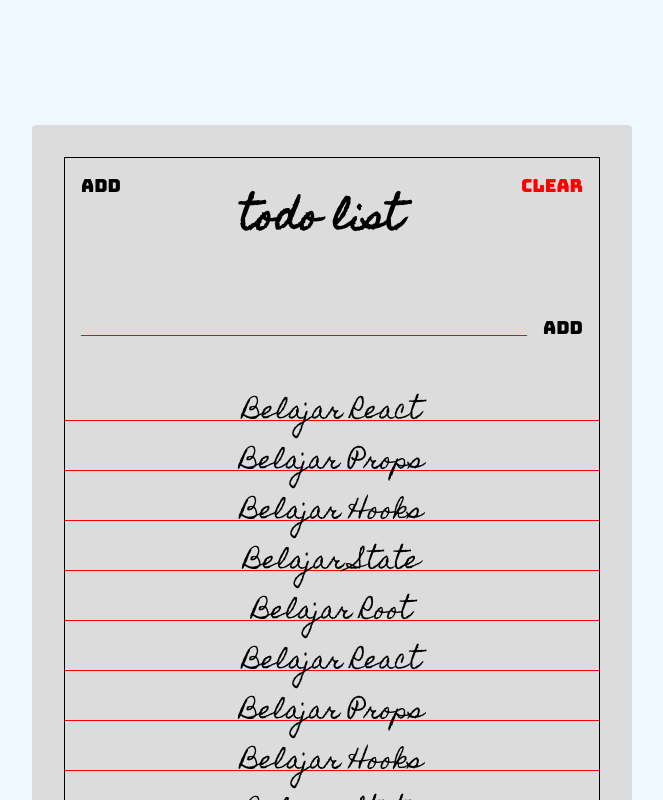
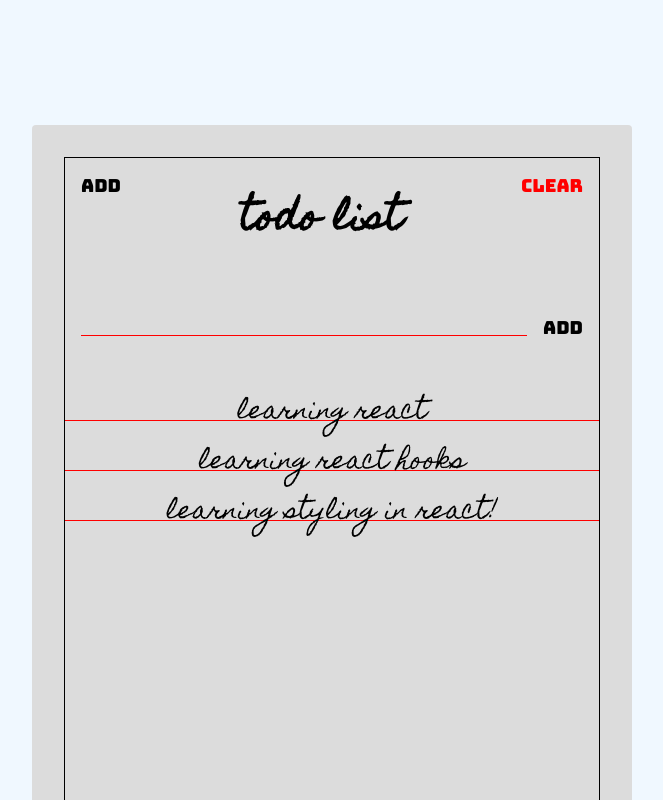
Before and after one commit to shtdfck/react-todolist, a React (Create React App) app: page / in a window 1280 px wide. Shown: the top 800 px of the page, without its empty margins (308-971 px from the left). Built offline with nearby package versions, Linux system fonts and the light colour scheme.

Commit message:
merefacktor todos dan todolist dicomponent

```diff
--- a/src/components/Todos.jsx
+++ b/src/components/Todos.jsx
@@ -1,39 +1,9 @@
 import React from "react";
+import PropTypes from "prop-types";
+
 import Todo from "./Todo";
 
-const Todos = () => {
-  const todos = [
-    {
-      text: "Belajar React"
-    },
-    {
-      text: "Belajar Props"
-    },
-    {
-      text: "Belajar Hooks"
-    },
-    {
-      text: "Belajar State"
-    },
-    {
-      text: "Belajar Root"
-    },
-    {
-      text: "Belajar React"
-    },
-    {
-      text: "Belajar Props"
-    },
-    {
-      text: "Belajar Hooks"
-    },
-    {
-      text: "Belajar State"
-    },
-    {
-      text: "Belajar Root"
-    }
-  ];
+const Todos = ({ todos }) => {
   return (
     <section className="todos">
       {todos.map(todo => {
@@ -43,4 +13,12 @@ const Todos = () => {
   );
 };
 
+Todos.propTypes = {
+  todos: PropTypes.arrayOf(
+    PropTypes.shape({
+      text: PropTypes.string
+    })
+  )
+};
+
 export default Todos;
--- a/src/pages/TodoList.jsx
+++ b/src/pages/TodoList.jsx
@@ -1,4 +1,4 @@
-import React from "react";
+import React, { useState } from "react";
 
 import Paper from "../components/Paper";
 import Header from "../components/Header";
@@ -6,11 +6,16 @@ import TodoForm from "../components/TodoForm";
 import Todos from "../components/Todos";
 
 const TodoList = () => {
+  const [todos, setTodos] = useState([
+    { text: "learning react" },
+    { text: "learning react hooks" },
+    { text: "learning styling in react!" }
+  ]);
   return (
     <Paper>
       <Header />
       <TodoForm />
-      <Todos />
+      <Todos todos={todos} />
     </Paper>
   );
 };
```
